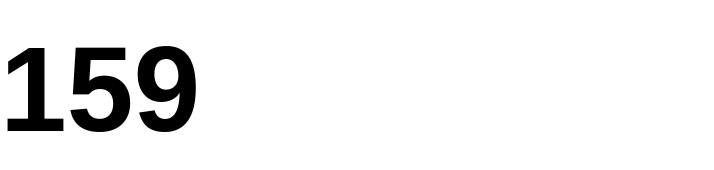
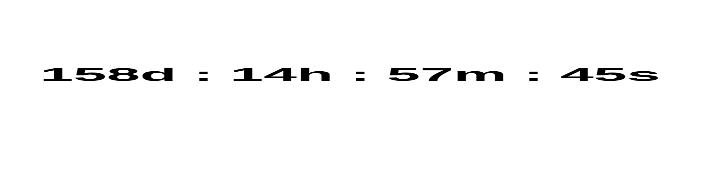
Before and after one commit to DaveHemmingway01/Taido, a plain HTML site: page index.html in a window 1280 px wide. Shown: the whole page, without its empty margins (0-714 px from the left). Drawn offline with Linux system fonts and the light colour scheme.

Commit message:
Update index.html

```diff
--- a/index.html
+++ b/index.html
@@ -2,36 +2,41 @@
 <html>
 <head>
   <meta charset="UTF-8" />
-  <title>Day Countdown</title>
+  <title>Countdown to July 24</title>
   <style>
+    /* Make body transparent and remove margins */
     body {
       margin: 0;
       padding: 0;
       background: transparent;
     }
+
+    /* Container for the countdown */
     #countdown {
       font-family: Arial, sans-serif;
-      font-size: 120px;
+      font-size: 60px; /* Adjust as needed */
       font-weight: bold;
       color: #000;  /* Black text */
       background: transparent;
       text-align: center;
-      margin-top: 20px;
-      transition: transform 0.6s;
+      margin: 40px;
       display: inline-block;
+      /* Flip animation (applied each time we update) */
       animation: flip 0.8s;
     }
+
+    /* Keyframe for a simple "flip" animation */
     @keyframes flip {
       0% {
         transform: rotateX(0deg);
       }
-      30% {
+      25% {
         transform: rotateX(90deg);
       }
       50% {
         transform: rotateX(270deg);
       }
-      80% {
+      75% {
         transform: rotateX(360deg);
       }
       100% {
@@ -42,27 +47,66 @@
 </head>
 <body>
   <div id="countdown"></div>
+
   <script>
-    const now = new Date();
-    let targetYear = now.getMonth() > 6 || (now.getMonth() === 6 && now.getDate() >= 24)
-      ? now.getFullYear() + 1
-      : now.getFullYear();
-    const targetDate = new Date(`July 24, ${targetYear} 00:00:00`).getTime();
+    // Dynamically determine the next July 24
+    function getNextJuly24() {
+      const now = new Date();
+      // Check if today's month/day is past July 24
+      const currentYear = now.getFullYear();
+      const july24ThisYear = new Date(`July 24, ${currentYear} 00:00:00`);
+
+      if (now >= july24ThisYear) {
+        // If we're past July 24 this year, set target to next year
+        return new Date(`July 24, ${currentYear + 1} 00:00:00`).getTime();
+      } else {
+        // Otherwise, set target to this year
+        return july24ThisYear.getTime();
+      }
+    }
+
+    const targetDate = getNextJuly24();
 
     function updateCountdown() {
       const currentTime = new Date().getTime();
       const distance = targetDate - currentTime;
-      let days = Math.ceil(distance / (1000 * 60 * 60 * 24));
-      if (days < 0) days = 0;
 
-      const countdownEl = document.getElementById("countdown");
+      if (distance <= 0) {
+        // If we've passed July 24, reset to next year
+        // (Alternatively, you could just set the countdown to 00:00:00:00)
+        location.reload();
+        return;
+      }
+
+      // Calculate days, hours, minutes, seconds
+      const days = Math.floor(distance / (1000 * 60 * 60 * 24));
+      const hours = Math.floor((distance % (1000 * 60 * 60 * 24)) / (1000 * 60 * 60));
+      const minutes = Math.floor((distance % (1000 * 60 * 60)) / (1000 * 60));
+      const seconds = Math.floor((distance % (1000 * 60)) / 1000);
+
+      // Format with leading zeros if you like, e.g., 01, 05, etc. (optional)
+      const daysStr = String(days).padStart(2, '0');
+      const hoursStr = String(hours).padStart(2, '0');
+      const minutesStr = String(minutes).padStart(2, '0');
+      const secondsStr = String(seconds).padStart(2, '0');
+
+      // Build the countdown string
+      const countdownString = `${daysStr}d : ${hoursStr}h : ${minutesStr}m : ${secondsStr}s`;
+
+      // Update the element
+      const countdownEl = document.getElementById('countdown');
+      // Restart flip animation by toggling it off/on
       countdownEl.style.animation = 'none';
-      countdownEl.offsetHeight; // reflow to restart animation
+      countdownEl.offsetHeight; // force reflow
       countdownEl.style.animation = null;
-      countdownEl.textContent = days;
+
+      countdownEl.textContent = countdownString;
     }
+
+    // Run immediately
     updateCountdown();
-    setInterval(updateCountdown, 24 * 60 * 60 * 1000);
+    // Update every second
+    setInterval(updateCountdown, 1000);
   </script>
 </body>
 </html>
```
